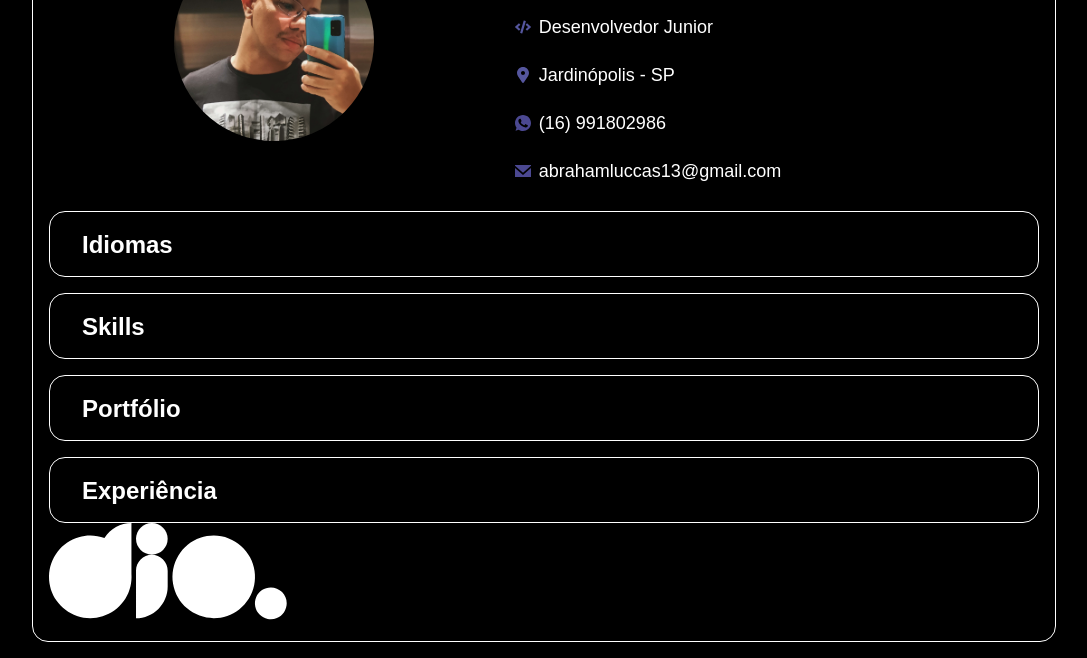
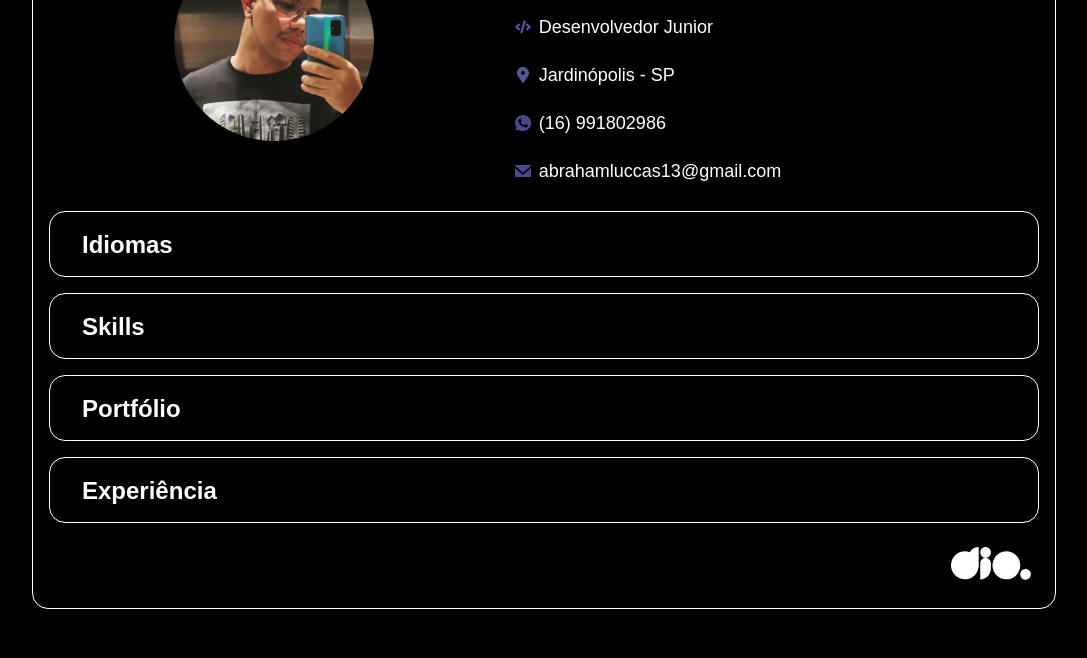
Before and after one commit to ham-ai/portfolio, a plain HTML site: page index.html in a window 1280 px wide. Shown: the part 146-804 px from the top of the page, without its empty margins (96-1183 px from the left). Drawn offline with nearby package versions, Linux system fonts and the light colour scheme.

Commit message:
update footer index.html

```diff
--- a/index.html
+++ b/index.html
@@ -17,6 +17,7 @@
     <!-- css styles -->
     <link rel="stylesheet" href="assets/css/global.css">
     <link rel="stylesheet" href="assets/css/header.css">
+    <link rel="stylesheet" href="assets/css/footer.css">
     <link rel="stylesheet" href="assets/css/acordeon.css">
     <link rel="stylesheet" href="assets/css/languages.css">
     <link rel="stylesheet" href="assets/css/portfolio.css">
```
